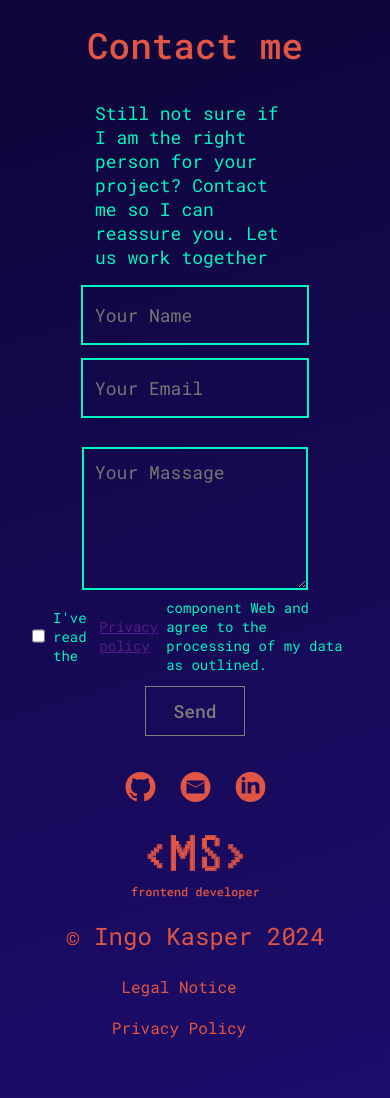
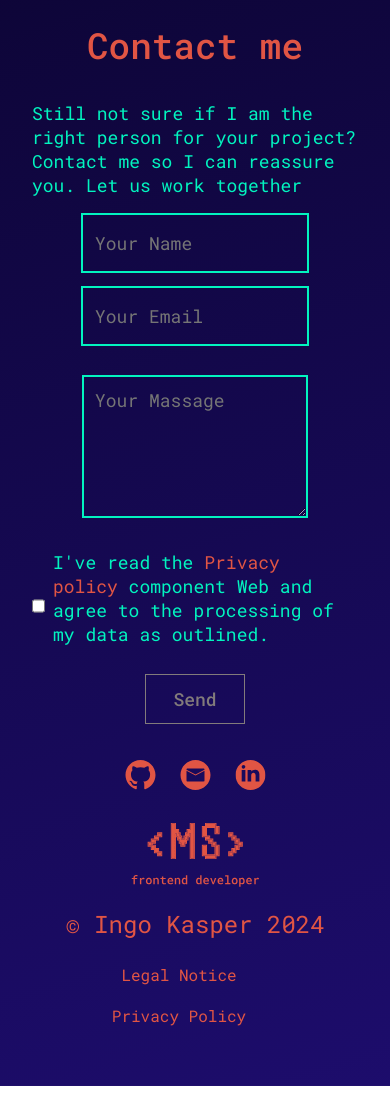
Before and after one commit to Ingo-Kasper/Portfolio, an Angular app: page / in a window 390 px wide. Shown: the part 4221-5319 px from the top of the page. Built offline with nearby package versions, Linux system fonts and the light colour scheme.

Commit message:
fix css kontakt

```diff
--- a/src/app/main-content/kontakt/kontakt.component.html
+++ b/src/app/main-content/kontakt/kontakt.component.html
@@ -16,9 +16,9 @@
         </div>
     </div>
     <div class="checkbox-div">
-        <label><input class="check-Marker" type="checkbox">I've read the
-            <a class="link" href="">Privacy policy</a>
-            component Web and agree to the processing of my data as outlined.</label>
+        <label><input class="check-Marker" type="checkbox">
+            <p>I've read the <a class="link" href="">Privacy policy</a> component Web and agree to the processing of my data as outlined.</p>
+        </label>
         <button>Send</button>
     </div>
 </section>
--- a/src/app/main-content/kontakt/kontakt.component.scss
+++ b/src/app/main-content/kontakt/kontakt.component.scss
@@ -38,7 +38,6 @@ p {
     font-size: 18px;
     font-weight: 400;
     font-family: 'Roboto Mono', sans-serif;
-    width: 550px;
     margin: 0 0 24px 0;
 }
 
@@ -103,6 +102,7 @@ textarea {
     align-items: center;
     justify-content: space-between;
     width: 100%;
+    margin-top: 24px;
 }
 
 label {
@@ -110,9 +110,10 @@ label {
     font-size: 14px;
     font-weight: 400;
     font-family: "Roboto Mono", sans-serif;
-    margin-left: 0;
+    margin: 0 18px 0 0;
     display: flex;
     align-items: center;
+
 }
 
 button {
@@ -128,8 +129,8 @@ button {
 }
 
 .link {
-    margin: 0 8px 0 8px;
-    width: 123px;
+    text-decoration: none;
+    color: #E15544;;
 }
 
 @media (max-width: 1250px) {
@@ -143,7 +144,6 @@ button {
     }
 
     p {
-        width: 400px;
         margin: 0 0 8px 0;
     }
 }
@@ -156,7 +156,6 @@ button {
         display: none;
     }
     p {
-        width: 420px;
         align-items: center;
         margin: 0 0 16px 0;
     }
@@ -170,6 +169,12 @@ button {
     .arrow {
         display: none;
     }
+    .checkbox-div {
+        flex-direction: column;
+    }
+    button {
+        margin: 24px 0 0 0;
+    }
 }
 
 @media (max-width: 550px) {
@@ -180,9 +185,6 @@ button {
         width: 300px;
     }
     input {
-        width: 300px;
-    }
-    p {
         width: 300px;
     }
     .checkbox-div {
@@ -200,7 +202,4 @@ button {
     input {
         width: 200px;
     }
-    p {
-        width: 200px;
-    }
 }
```
